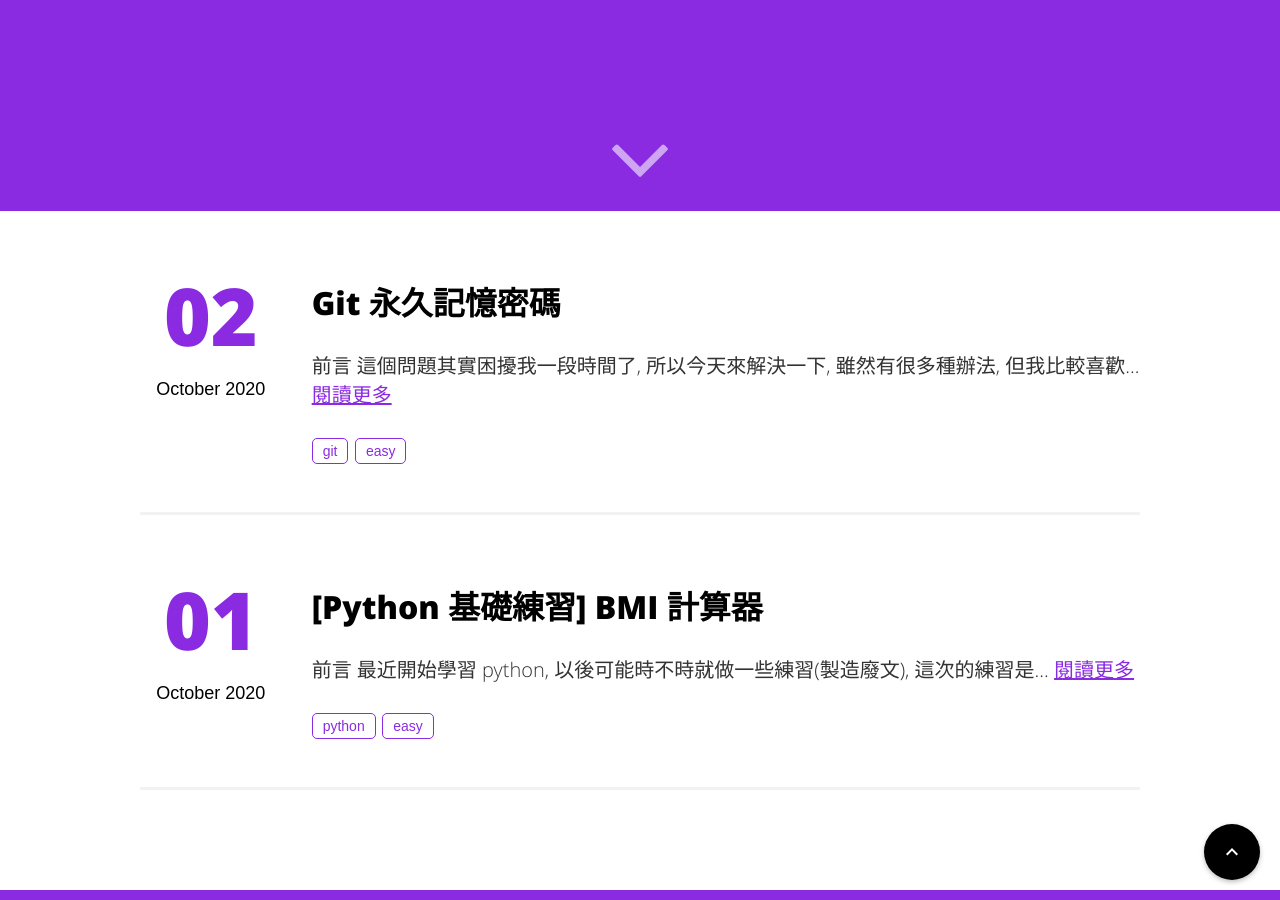
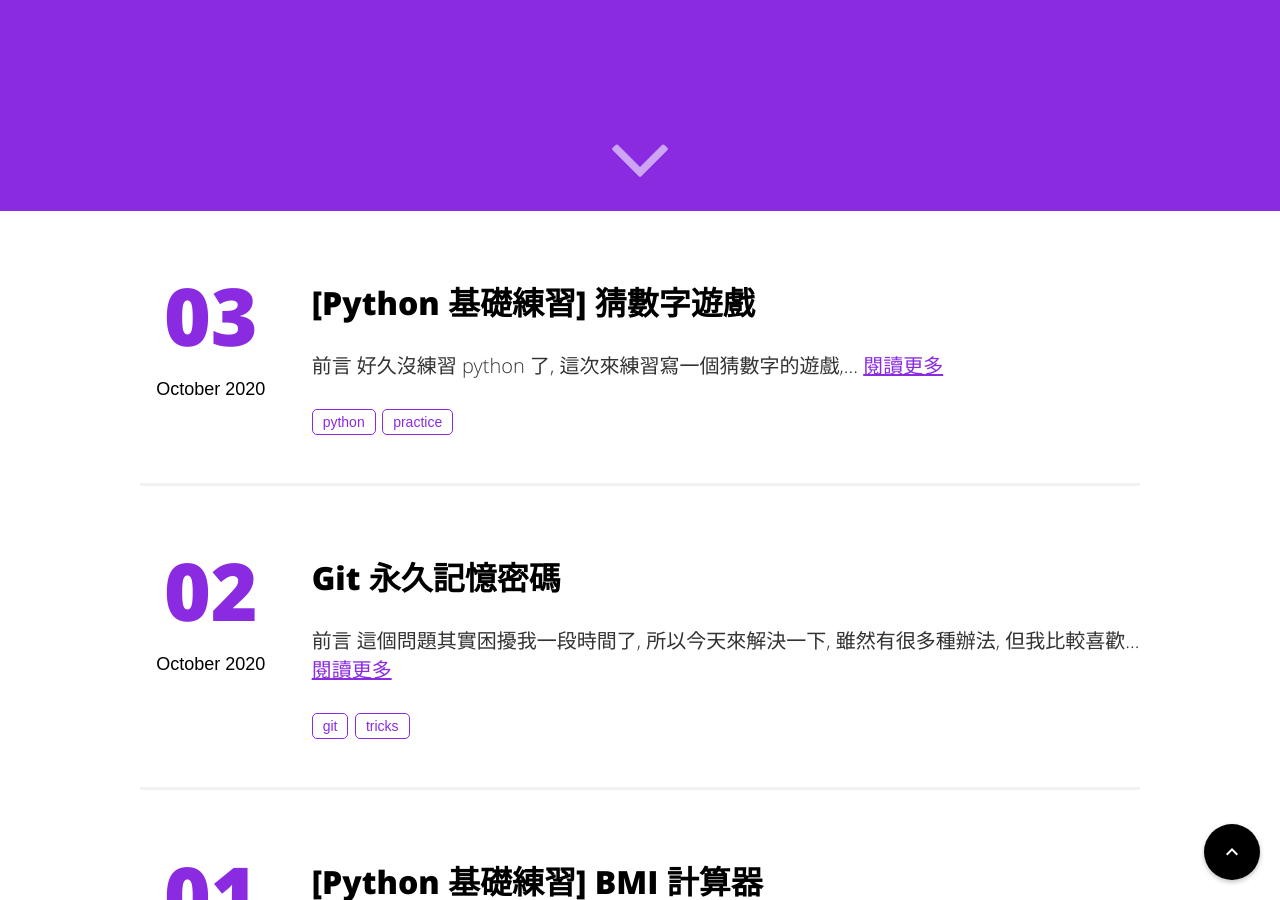
Before and after one commit to vuncrychen/blog, a Jekyll site: the page built from index.html, in a window 1280 px wide and 900 px high, scrolled down 689 px. Built offline with Jekyll 4.4.1, drawn with Linux system fonts in a browser that asks for light colours; some of the changed lines change nothing that is shown.

Commit message:
add post

```diff
--- a/_posts/2020-10-05-python-bmi-practice.md
+++ b/_posts/2020-10-05-python-bmi-practice.md
@@ -6,7 +6,7 @@ image: '/assets/img/post/'
 description: 練習用 python 撰寫一個 bmi 計算器
 tags:
 - python
-- easy
+- practice
 categories:
 - python 學習之路
 twitter_text: 練習用 python 撰寫一個 bmi 計算器
@@ -74,6 +74,7 @@ else:
 ---
 
 ## 結果
+
 ![code_result](/assets/img/post/20201005.png)
 
 [完整程式碼 on github](https://github.com/vuncrychen/pythonBasic/blob/master/bmi.py){:target="_blank"}
--- a/_posts/2020-10-08-git-remember-password.md
+++ b/_posts/2020-10-08-git-remember-password.md
@@ -6,7 +6,7 @@ image: '/assets/img/post/'
 description: 解決 git 每次 push 都要求密碼的問題
 tags:
 - git
-- easy
+- tricks
 categories:
 - git 心路歷程
 twitter_text: 解決 git 每次 push 都要求密碼的問題
--- /dev/null
+++ b/_posts/2020-10-23-python-guess-ab-game.md
@@ -0,0 +1,141 @@
+---
+layout: post
+title: "[Python 基礎練習] 猜數字遊戲"
+date: 2020-10-03 00:11:15
+image: '/assets/img/post/'
+description: 用 python 寫一個簡單的遊戲
+tags:
+- python
+- practice
+categories:
+- python 學習之路
+twitter_text: 用 python 寫一個簡單的遊戲
+---
+
+## 前言
+
+好久沒練習 python 了, 這次來練習寫一個猜數字的遊戲, 規則應該很少人會不知道吧!
+
+猜一組四位數, 會收到 XAYB, X 代表猜的數字中, `位置以及數值皆正確的數量`, Y 代表猜的數字中. `位置不正確但數值正確的數量`, 請在機會內猜中答案
+
+---
+
+## 範例
+
+舉個例子或許比較清楚, 比如說答案是 1234, 假設玩家猜 1024, 那我就要跟玩家說 `2A1B`, 代表有 2 個數字是位置和值都是對的, 有 1 個數字是位置不對但是值是對的
+
+---
+
+## 思路
+
+1.首先要先生成一組答案, 使用 `random.sample` 來生成一組不重複的四位數
+
+{% highlight python %}
+import random
+
+answer = random.sample([0, 1, 2, 3, 4, 5, 6, 7, 8, 9], 4)
+{% endhighlight %}
+
+2.接下來要取得玩家猜的值
+
+{% highlight python %}
+input_guess = input("請猜出正確的四位數: ")
+{% endhighlight %}
+
+3.之後就要開始進入迴圈, 直到玩家猜對為止, 如果猜超過 10 次的話, 就要讓遊戲結束, `message 可以先忽略`
+
+{% highlight python %}
+endgame = 0
+chance = 10
+message = 1
+
+while endgame != 1:
+
+    if chance == 0:
+        message = 0
+        break
+
+    chance -= 1
+{% endhighlight %}
+
+4.將 input_guess 轉成 int 陣列, 才可以跟 answer 比較
+
+{% highlight python %}
+user_guess = [int(x) for x in input_guess]
+{% endhighlight %}
+
+5.判斷有幾個 B
+
+{% highlight python %}
+b = 0
+
+for ges in user_guess:
+    for ans in answer:
+        if ges == ans:
+            b += 1
+{% endhighlight %}
+
+6.判斷有幾個 A
+
+{% highlight python %}
+a = 0
+
+for x in range(0, len(answer)):
+    if user_guess[x] == answer[x]:
+        a += 1
+{% endhighlight %}
+
+7.一個數字只能是 A 或 B, 不能同時是 A 和 B, 所以要扣掉多的 B
+
+{% highlight python %}
+b -= a
+{% endhighlight %}
+
+8.如果 A 有 4 個, 表示猜對了, 遊戲結束
+
+{% highlight python %}
+if a == len(answer):
+    endgame = 1
+    continue
+{% endhighlight %}
+
+9.印出結果還有剩餘機會
+
+{% highlight python %}
+print(str(a) + "A" + str(b) + "B")
+
+input_guess = input("猜錯啦! 剩餘 " + str(chance) + " 次機會: ")
+{% endhighlight %}
+
+10.最後印出輸贏的結語, `message = 1 應該要在 while 之前宣告`
+{% highlight python %}
+message = 1
+
+if message:
+    print("恭喜你! 你贏了~")
+else:
+    print("很抱歉! 你輸了~")
+{% endhighlight %}
+
+---
+
+## 結果
+
+![code_result_win](/assets/img/post/20201028/win.png)
+![code_result_lose](/assets/img/post/20201028/lose.png)
+
+[完整程式碼 on github](https://github.com/vuncrychen/pythonBasic/blob/master/count_ab_game.py){:target="_blank"}
+
+---
+
+## 筆記
+
+* 轉換成 int 陣列以下兩種寫法都可以
+
+{% highlight python %}
+# Method 1
+user_guess = [int(x) for x in input_guess]
+
+# Method 2
+user_guess = list(map(int, str(input_guess)))
+{% endhighlight %}
```
Also changed, not shown: assets/img/post/20201028/lose.png (added), assets/img/post/20201028/win.png (added).
